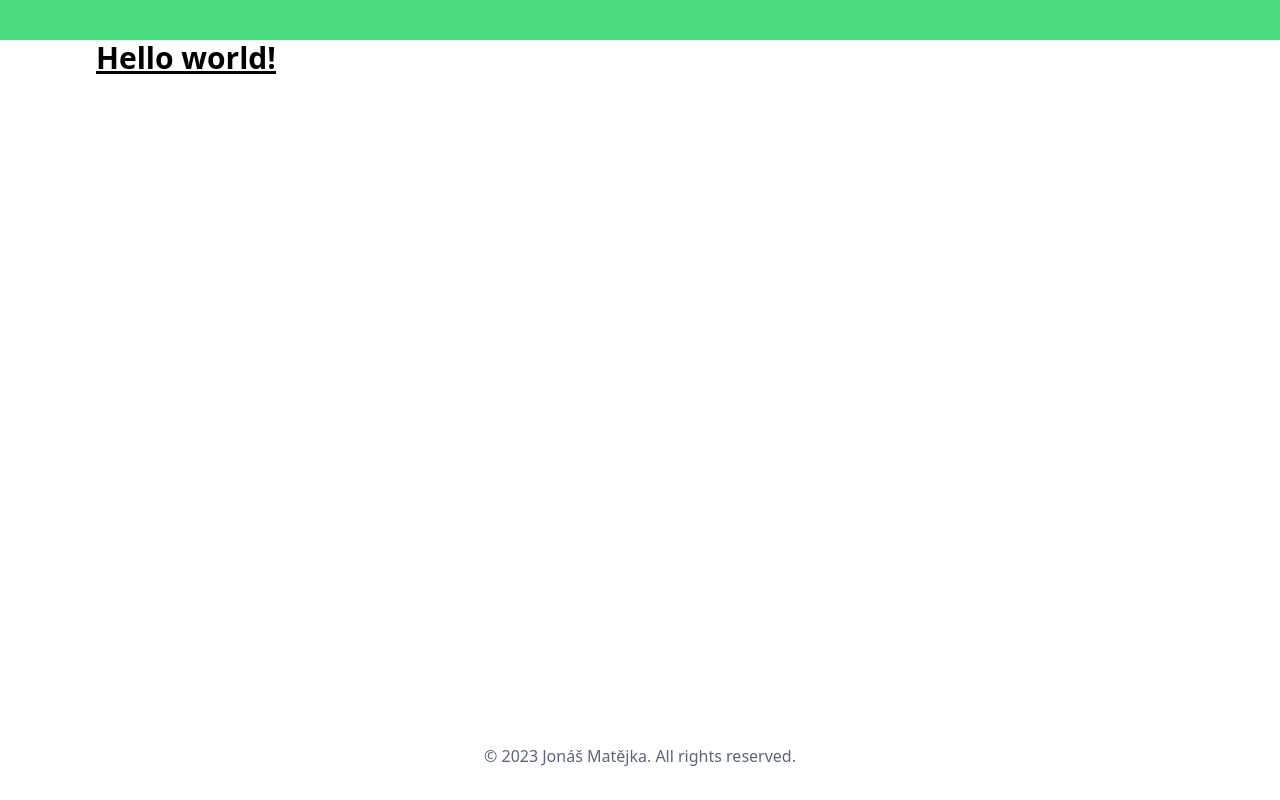
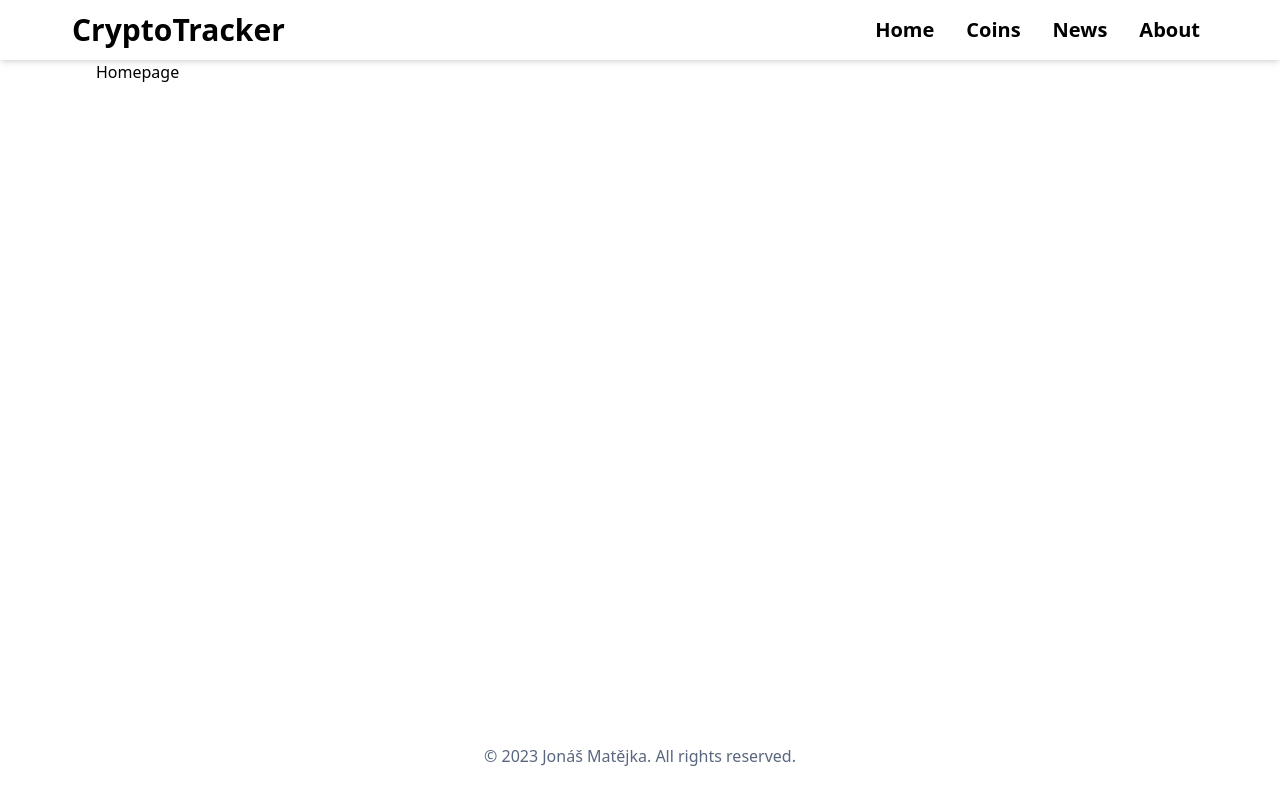
Before and after one commit to matejkajn/crypto-tracker, a React (Vite) app: page / in a window 1280 px wide. Built offline with nearby package versions, Linux system fonts and the light colour scheme.

Commit message:
feat: basic routing with pages

```diff
--- a/src/App.tsx
+++ b/src/App.tsx
@@ -1,11 +1,34 @@
-import { useState } from "react";
-import BaseLayout from "./layouts/BaseLayout";
+import { RouterProvider, createBrowserRouter } from "react-router-dom";
+
+import HomePage from "./pages/HomePage";
+import CoinsPage from "./pages/CoinsPage";
+import NewsPage from "./pages/NewsPage";
+import About from "./pages/About";
+
+const router = createBrowserRouter([
+  {
+    path: "/",
+    element: <HomePage />,
+  },
+  {
+    path: "/coins",
+    element: <CoinsPage />,
+  },
+  {
+    path: "/news",
+    element: <NewsPage />,
+  },
+  {
+    path: "/about",
+    element: <About />,
+  },
+]);
 
 function App() {
   return (
-    <BaseLayout>
-      <h1 className="text-3xl font-bold underline">Hello world!</h1>
-    </BaseLayout>
+    <div className="App">
+      <RouterProvider router={router} />
+    </div>
   );
 }
 
--- a/src/components/Navbar.tsx
+++ b/src/components/Navbar.tsx
@@ -1,7 +1,27 @@
-import React from "react";
+import { NavLink } from "react-router-dom";
 
 const Navbar = () => {
-  return <div className="h-10 w-[100%] bg-green-400"></div>;
+  return (
+    <nav className="w-full px-[5%] m-auto flex items-center justify-between shadow-md">
+      <div className="p-2 font-extrabold">
+        <h1 className="text-3xl">CryptoTracker</h1>
+      </div>
+      <ul className="flex font-semibold">
+        <li className="text-xl m-4 hover:text-[#6188ff] cursor-pointer">
+          <NavLink to="/">Home</NavLink>
+        </li>
+        <li className="text-xl m-4 hover:text-[#6188ff] cursor-pointer">
+          <NavLink to="/coins">Coins</NavLink>
+        </li>
+        <li className="text-xl m-4 hover:text-[#6188ff] cursor-pointer">
+          <NavLink to="/news">News</NavLink>
+        </li>
+        <li className="text-xl m-4 hover:text-[#6188ff] cursor-pointer">
+          <NavLink to="/about">About</NavLink>
+        </li>
+      </ul>
+    </nav>
+  );
 };
 
 export default Navbar;
--- /dev/null
+++ b/src/pages/About.tsx
@@ -0,0 +1,11 @@
+import BaseLayout from "../layouts/BaseLayout";
+
+const About = () => {
+  return (
+    <BaseLayout>
+      <h1>About</h1>
+    </BaseLayout>
+  );
+};
+
+export default About;
--- /dev/null
+++ b/src/pages/CoinsPage.tsx
@@ -0,0 +1,11 @@
+import BaseLayout from "../layouts/BaseLayout";
+
+const CoinsPage = () => {
+  return (
+    <BaseLayout>
+      <h1>CoinsPage</h1>
+    </BaseLayout>
+  );
+};
+
+export default CoinsPage;
--- /dev/null
+++ b/src/pages/HomePage.tsx
@@ -0,0 +1,12 @@
+import React from "react";
+import BaseLayout from "../layouts/BaseLayout";
+
+const HomePage = () => {
+  return (
+    <BaseLayout>
+      <h1>Homepage</h1>
+    </BaseLayout>
+  );
+};
+
+export default HomePage;
--- /dev/null
+++ b/src/pages/NewsPage.tsx
@@ -0,0 +1,11 @@
+import BaseLayout from "../layouts/BaseLayout";
+
+const NewsPage = () => {
+  return (
+    <BaseLayout>
+      <h1>NewsPage</h1>
+    </BaseLayout>
+  );
+};
+
+export default NewsPage;
```
